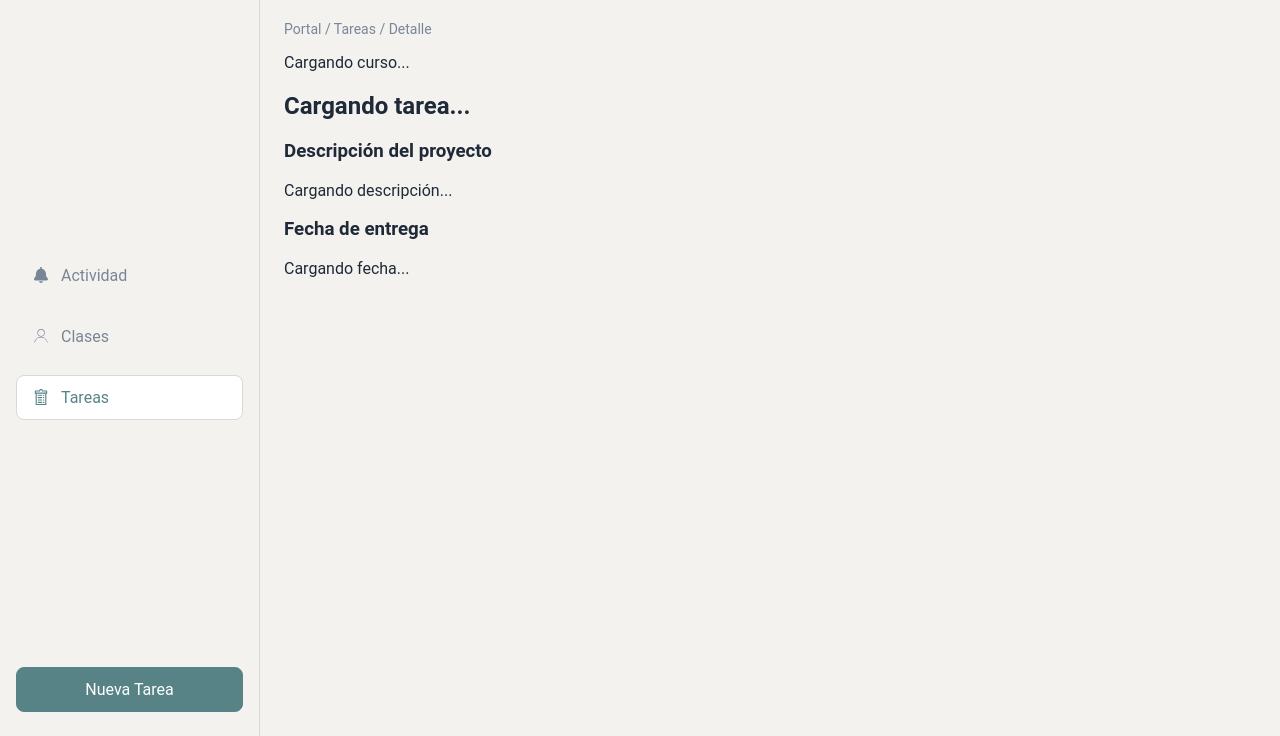
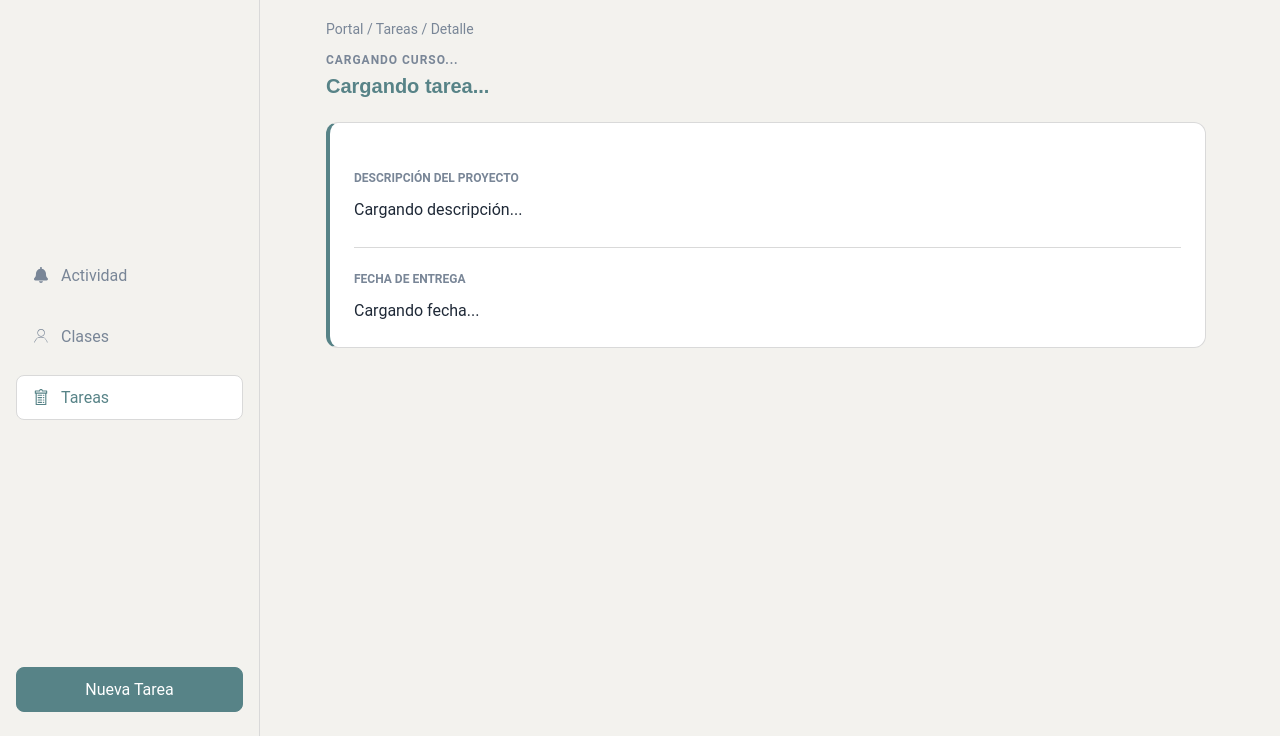
Before and after one commit to Vargm-b/task-repository, a website: page frontend/views/assignment-detail.html in a window 1280 px wide. Shown: the part 64-800 px from the top of the page. Drawn offline with Linux system fonts and the light colour scheme.

Commit message:
style(assignments): add styles for assignment detail section

```diff
--- a/frontend/styles/styles.css
+++ b/frontend/styles/styles.css
@@ -110,6 +110,12 @@
     display: flex;
     flex-direction: column;
     overflow: hidden;
+}
+
+.page-detail {
+    display: flex;
+    flex-direction: column;
+    min-height: 0;
 }
 
 /* dashboard */
@@ -292,6 +298,59 @@
     flex-shrink: 0;
 }
 
+.assignment-detail-section {
+    max-width: 880px;
+    margin: 0 auto;
+}
+
+.detail-course-name {
+    margin: 0 0 8px 0;
+    font-size: 12px;
+    font-weight: 700;
+    letter-spacing: 0.08em;
+    text-transform: uppercase;
+    color: var(--secondary);
+}
+
+.assignment-detail-section h2 {
+    margin: 0 0 24px 0;
+    font-family: 'Schibsted Grotesk', sans-serif;
+    font-size: 20px;
+    color: var(--primary);
+}
+
+.assignment-detail-card {
+    background-color: var(--white);
+    border: 1px solid var(--border);
+    border-left: 4px solid var(--primary);
+    border-radius: 12px;
+    padding: 24px;
+}
+
+.assignment-detail-block {
+    margin-top: 24px;
+}
+
+.assignment-detail-block:not(:first-of-type) {
+    padding-top: 24px;
+    border-top: 1px solid var(--border);
+}
+
+.assignment-detail-block h3 {
+    margin: 0 0 12px 0;
+    font-size: 12px;
+    font-weight: 700;
+    text-transform: uppercase;
+    color: var(--secondary);
+}
+
+.assignment-detail-block p {
+    margin: 0;
+    font-size: 16px;
+    line-height: 1.6;
+    color: var(--text);
+}
+
 .empty-state {
     background-color: var(--white);
     border: 1px dashed var(--border);
```
